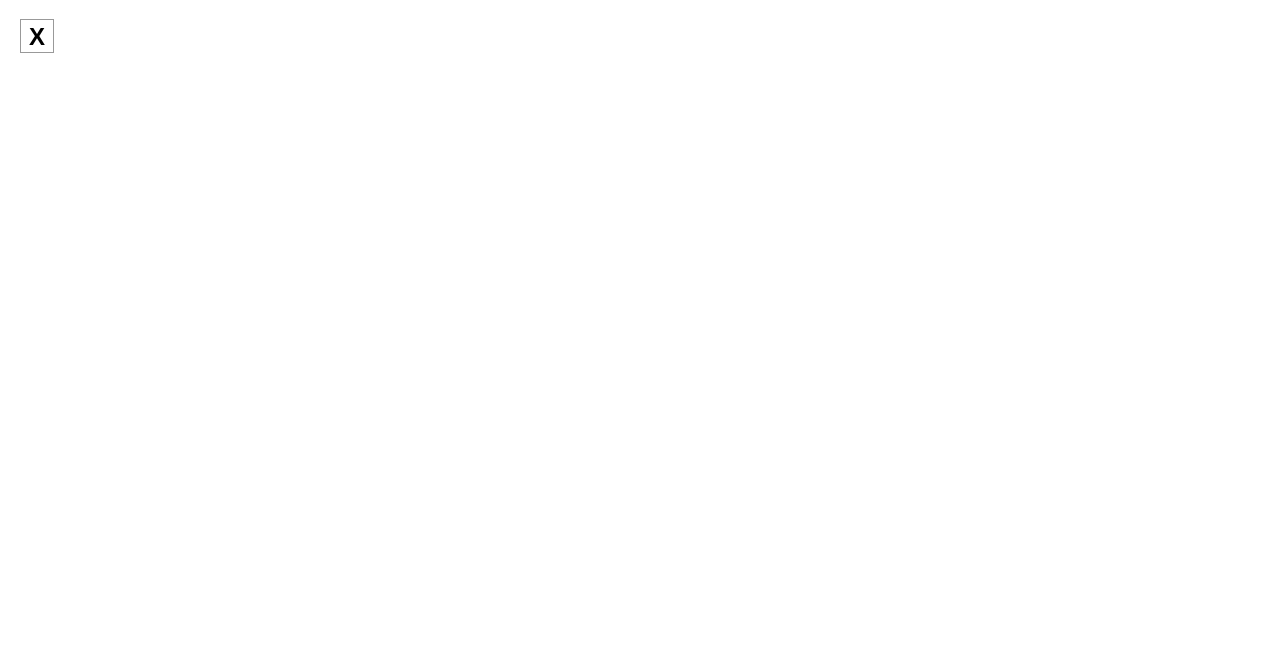
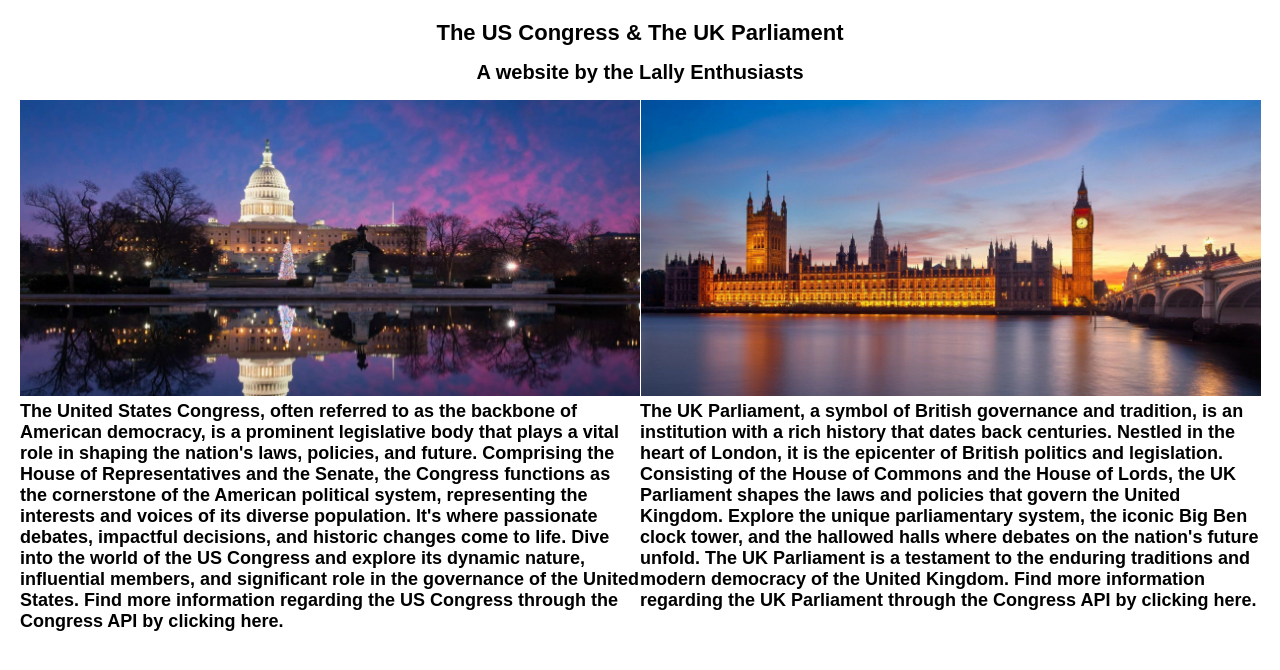
Before and after one commit to Kazi27/API-app, a React (Create React App) app in the folder src/: page / in a window 1280 px wide. Shown: the top 670 px of the page. Built offline with nearby package versions, Linux system fonts and the light colour scheme.

Commit message:
uploaded pngs, made homepage.js

```diff
--- a/src/App.js
+++ b/src/App.js
@@ -1,3 +1,13 @@
-export default function Square() {
-  return <button className="square">X</button>;
+import React from 'react';
+import Homepage from './Homepage'; // Import the Homepage component
+
+function App()
+{
+  return (
+    <div className="App">
+      <Homepage />
+    </div>
+  );
 }
+
+export default App;
--- /dev/null
+++ b/src/Homepage.js
@@ -0,0 +1,26 @@
+import React from 'react';
+import UKParliamentImage from './UKParliament.png';
+import USCongressImage from './USCongress.png';
+
+function Homepage()
+{
+  return (
+    <div className="homepage">
+      <h1>The US Congress & The UK Parliament</h1>
+      <h2>A website by the Lally Enthusiasts</h2>
+
+      <div className="image-container">
+        <img src={USCongressImage} alt="US Congress" />
+        <img src={UKParliamentImage} alt="UK Parliament" />
+      </div>
+
+      <div className="introText">
+        <h3>The United States Congress, often referred to as the backbone of American democracy, is a prominent legislative body that plays a vital role in shaping the nation's laws, policies, and future. Comprising the House of Representatives and the Senate, the Congress functions as the cornerstone of the American political system, representing the interests and voices of its diverse population. It's where passionate debates, impactful decisions, and historic changes come to life. Dive into the world of the US Congress and explore its dynamic nature, influential members, and significant role in the governance of the United States. Find more information regarding the US Congress through the Congress API by clicking here.</h3>
+        <h3>The UK Parliament, a symbol of British governance and tradition, is an institution with a rich history that dates back centuries. Nestled in the heart of London, it is the epicenter of British politics and legislation. Consisting of the House of Commons and the House of Lords, the UK Parliament shapes the laws and policies that govern the United Kingdom. Explore the unique parliamentary system, the iconic Big Ben clock tower, and the hallowed halls where debates on the nation's future unfold. The UK Parliament is a testament to the enduring traditions and modern democracy of the United Kingdom. Find more information regarding the UK Parliament through the Congress API by clicking here.</h3>
+      </div>
+
+    </div>
+  );
+}
+
+export default Homepage;
--- a/src/styles.css
+++ b/src/styles.css
@@ -11,11 +11,15 @@ body {
 h1 {
   margin-top: 0;
   font-size: 22px;
+  justify-content: center;
+  display: flex;
 }
 
 h2 {
   margin-top: 0;
   font-size: 20px;
+  justify-content: center;
+  display: flex;
 }
 
 h3 {
@@ -88,3 +92,25 @@ body {
 .game-info {
   margin-left: 20px;
 }
+
+.image-container
+{
+  display: flex;
+}
+
+.image-container img {
+  max-width: 50%; /* Set a maximum width to fit within the container */
+  height: auto; /* Maintain the aspect ratio of the images */
+  margin-right: 1px; /* Add some spacing between the images */
+}
+
+.introText {
+  display: flex;
+  justify-content: center;
+}
+
+.introText h3 {
+  margin-top: 5px;
+  justify-content: center;
+  max-width: 50%;
+}
```
Also changed, not shown: src/UKParliament.png (added), src/USCongress.png (added).
